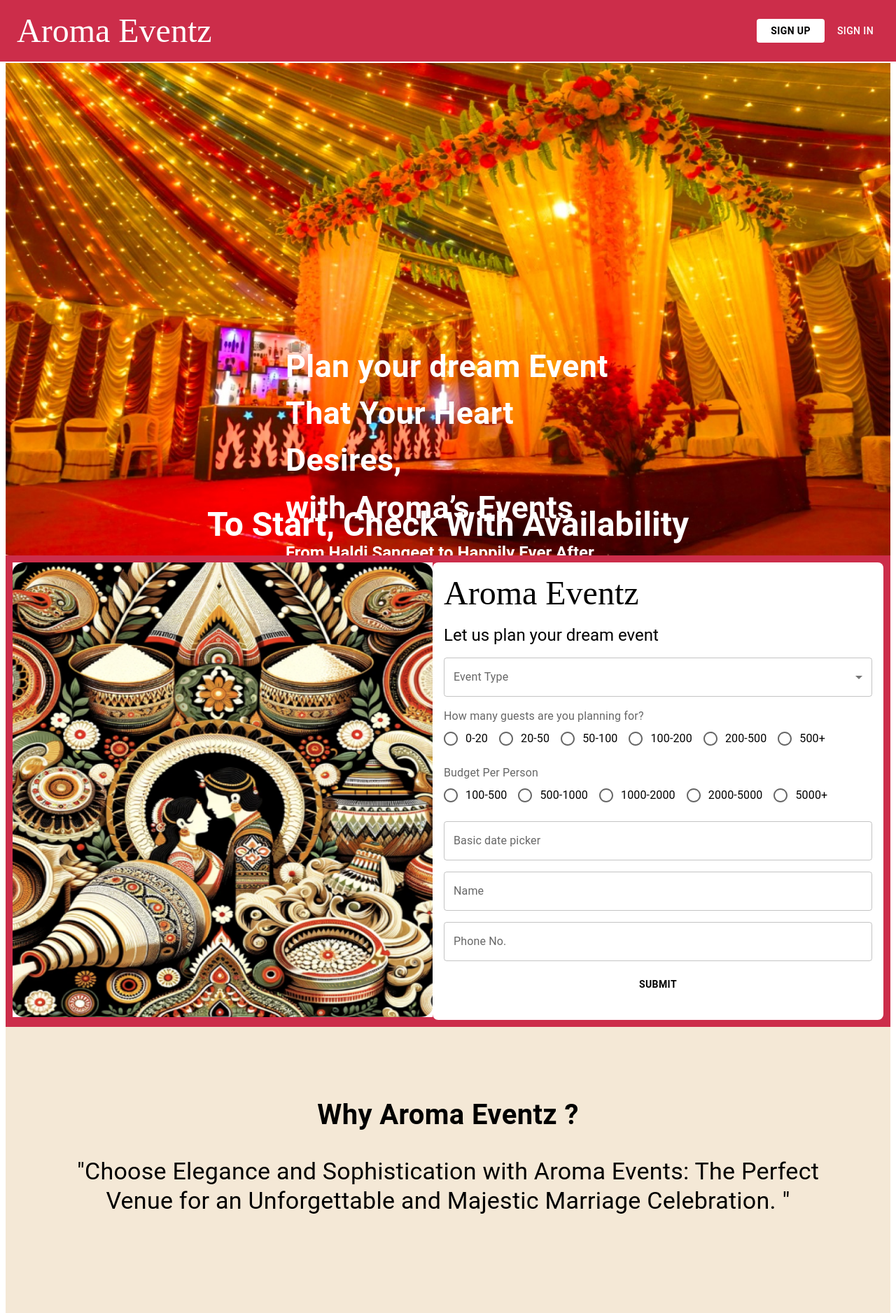
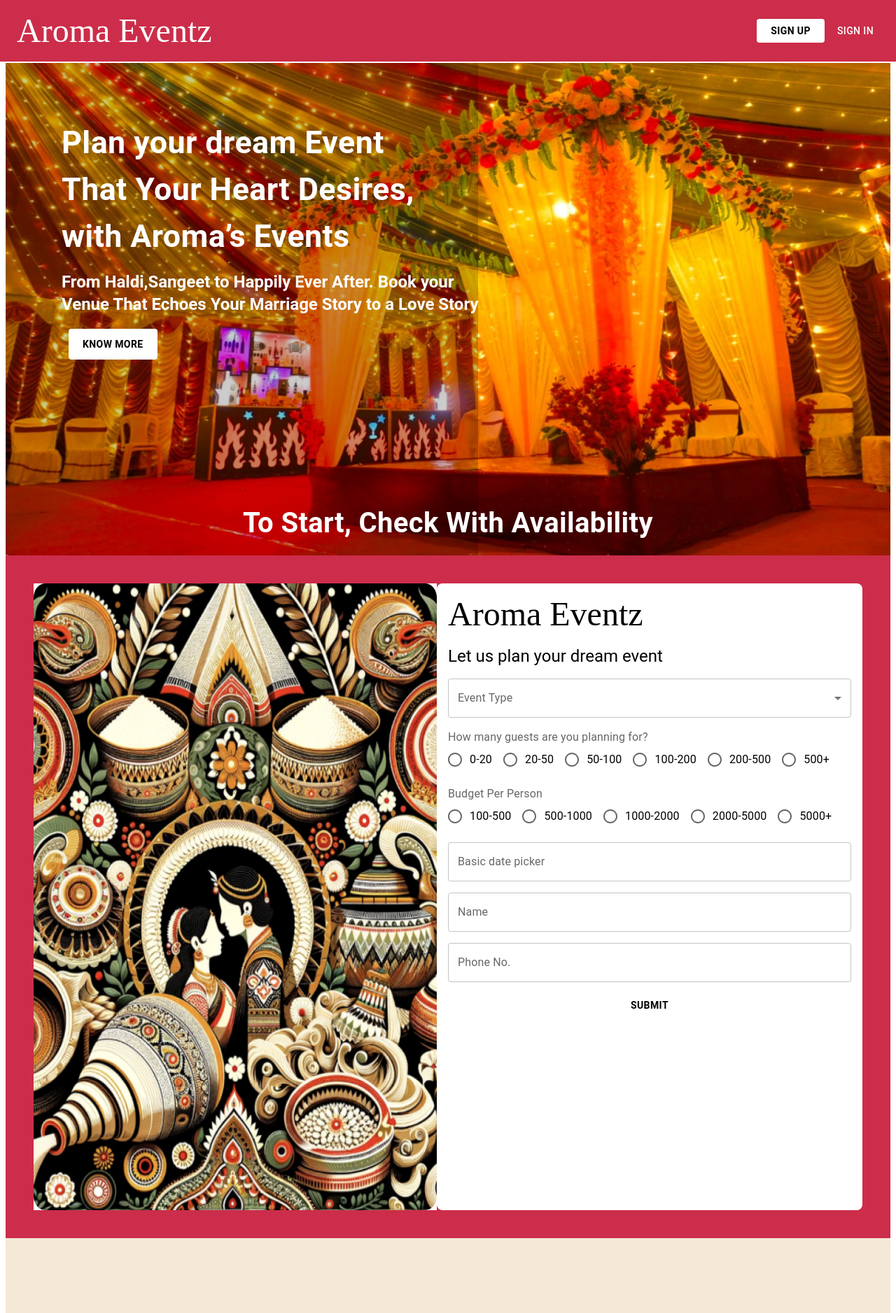
Before and after one commit to Ilanraws100/weddings, a Next.js app: page / in a window 1280 px wide. Shown: the top 1877 px of the page at 70% size. Built offline with nearby package versions, Linux system fonts and the light colour scheme; a web font is replaced by a local one.

Commit message:
full site responsive

```diff
--- a/app/page.js
+++ b/app/page.js
@@ -1,12 +1,6 @@
 import Image from "next/image";
 import Header from "@/components/header";
-import {
-  Button,
-  MenuItem,
-  Stack,
-  TextField,
-  Typography,
-} from "@mui/material";
+import { Button, MenuItem, Stack, TextField, Typography } from "@mui/material";
 import CustomButton, {
   AromaEventzButton,
   ContactAromaButton,
@@ -42,10 +36,12 @@ export default function Home() {
           <Image src="/decor1.jpg" alt="Mandap decoration" fill priority />
           <Stack
             sx={{
+              backgroundColor:'rgb(0,0,0,0.2)',
               position: "relative",
               justifyContent: "center",
               alignItems: "start",
-              padding: 50,
+              paddingLeft: 10,
+              paddingTop:10,
               display: {
                 xs: "none",
                 md: "block",
@@ -73,9 +69,9 @@ export default function Home() {
             <CustomButton label="Know More" padding={"10px 20px"} />
           </Stack>
           <Typography
-            variant="h3"
             sx={{
               position: "absolute",
+              fontSize:h3_fontSize,
               bottom: 0,
               width: "100%",
               alignSelf: "center",
@@ -91,20 +87,28 @@ export default function Home() {
             To Start, Check With Availability
           </Typography>
         </div>
-        <div
-          style={{
+        <Stack
+          sx={{
+            backgroundColor: primaryColor,
+            flexDirection: { xs: "column", md: "row" },
+            justifyContent: "center",
+            padding: 5,
+          }}
+        >
+          <Stack
+            sx={{
+              display: { xs: "none", md: "block" },
+              width: { xs: "100%", md: "50%" },
+              height: { xs: "96vw", md: "70vw" },
               position: "relative",
-            backgroundColor: primaryColor,
-            display: "flex",
-            justifyContent: "center",
-            padding: 10,
             }}
-        ><Stack sx={{ display: { xs: "none", md: "block" } }}>
+          >
             <Image
               src="/design1.jpg"
               alt="Design"
-            width={600}
-            height={650}
+              // width={600}
+              // height={650}
+              fill
               priority
             />
           </Stack>
@@ -179,7 +183,7 @@ export default function Home() {
             <TextField label="Phone No." />
             <CustomButton label="Submit" />
           </Stack>
-        </div>
+        </Stack>
         <section>
           <Stack
             sx={{
@@ -201,7 +205,7 @@ export default function Home() {
               Why Aroma Eventz ?
             </Typography>
             <Typography
-              variant="h4"
+              variant="h5"
               sx={{ textAlign: { xs: "justify", md: "center" } }}
             >
               &quot;Choose Elegance and Sophistication with Aroma Events: The
@@ -316,19 +320,33 @@ export default function Home() {
             />
           </Stack>
         </section>
-        <section
-          style={{
+        <section>
+          <Stack
+            sx={{
               backgroundColor: secondaryColor,
-            display: "flex",
-            flexDirection: "column",
               textAlign: "center",
-            padding: 50,
+              paddingY: { md: 5 },
+              paddingX: {
+                xs: 2,
+                md: 5,
+              },
             }}
           >
-          <Typography variant="h3" sx={{ fontWeight: "bold", paddingY: 2 }}>
+            <Typography
+              sx={{
+                fontWeight: "bold",
+                paddingY: 2,
+                fontSize: h2_fontSize,
+                textAlign: "center",
+                paddingTop: 5,
+              }}
+            >
               Delicious food, the mantra of a Bengali Event!
             </Typography>
-          <Typography variant="h5">
+            <Typography
+              variant="h5"
+              sx={{ display: { xs: "none", md: "block" }, paddingBottom: 5 }}
+            >
               A Bengali event means stories of delicious food in the vessel of
               memories.
             </Typography>
@@ -336,16 +354,20 @@ export default function Home() {
               direction={{ xs: "column-reverse", md: "row" }}
               justifyContent={"space-between"}
               spacing={5}
-            sx={{ paddingTop: 10 }}
+              sx={{ paddingY: 5 }}
             >
               <Stack
                 spacing={5}
                 alignItems={"start"}
-              sx={{ textAlign: "left" }}
-              maxWidth={900}
+                sx={{ textAlign: { xs: "justify", md: "left" } }}
+                maxWidth={{ xs: "100%", md: "50%" }}
               >
-              <Typography variant="h3" sx={{ fontWeight: "bold" }}>
-                Harmonizing Heritage with Contemporary Grace,Crafting Memories.{" "}
+                <Typography
+                  variant="h3"
+                  sx={{ fontWeight: "bold", fontSize: h3_fontSize }}
+                >
+                  Harmonizing Heritage with Contemporary Grace,Crafting
+                  Memories.{" "}
                 </Typography>
                 <Typography variant="h5">
                   As you embark on this splendid journey together, may your love
@@ -356,13 +378,21 @@ export default function Home() {
                 <AromaEventzButton />
                 <ContactAromaButton />
               </Stack>
+              <Stack
+                sx={{
+                  position: "relative",
+                  width: { xs: "100%", md: "50%" },
+                  height: { xs: "96vw", md: "40vw" },
+                }}
+              >
                 <Image
                   src="/food1.jpg"
                   alt="Delicious Bengali Food"
-              width={500}
-              height={450}
+                  fill
                   priority
                 />
+              </Stack>
+            </Stack>
           </Stack>
         </section>
         <section
```
Lines whose indentation alone changed are shown as unchanged.
